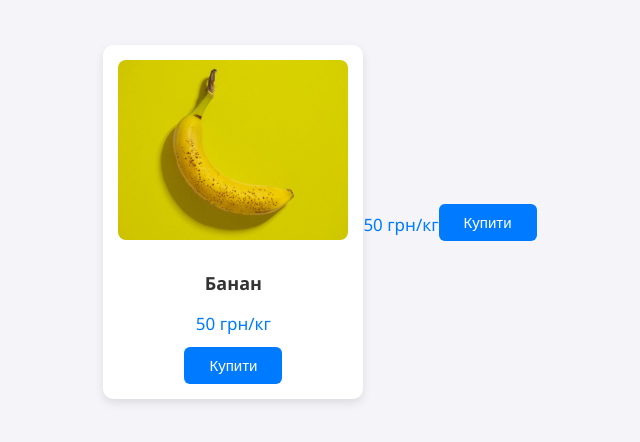
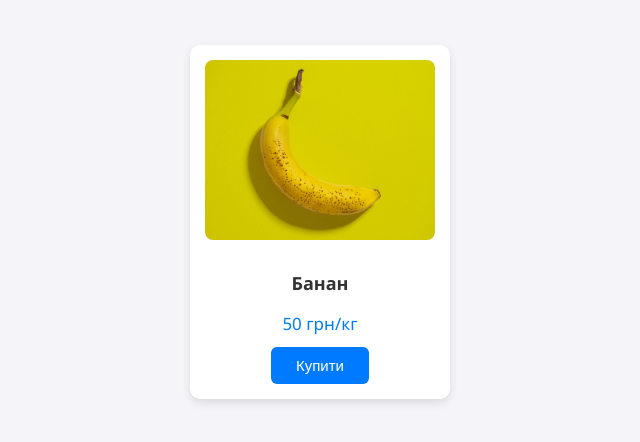
Before and after one commit to Romchuk1/PR5, a plain HTML site: page index.html in a window 1280 px wide. Shown: the part 186-628 px from the top of the page, without its empty margins (320-960 px from the left). Drawn offline with Linux system fonts and the light colour scheme.

Commit message:
Виправлено

```diff
--- a/index.html
+++ b/index.html
@@ -20,6 +20,3 @@
 </body>
 
 </html>
-
-<p class="price">50 грн/кг</p>
-<button class="buy-button">Купити</button>
```
